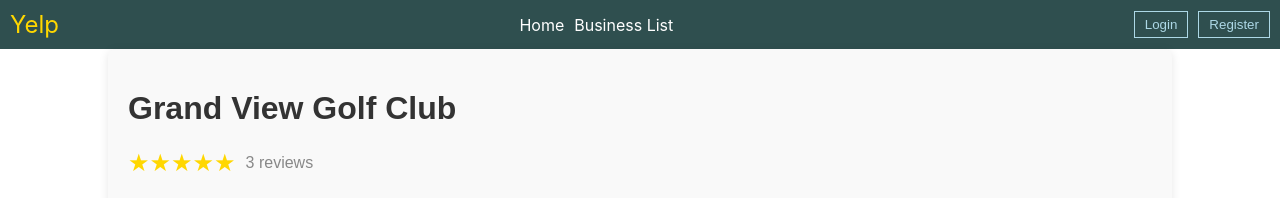
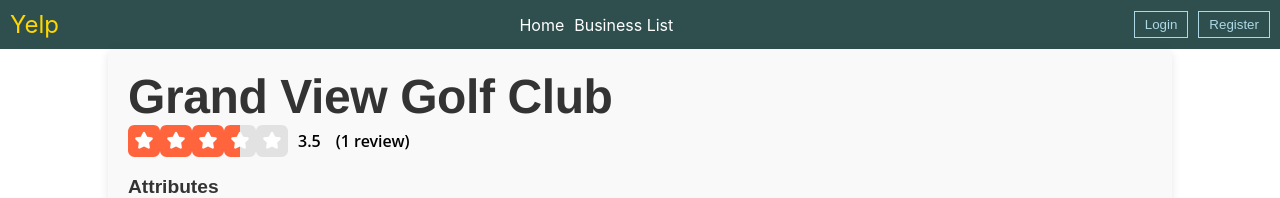
Before and after one commit to KaneZhao/User-Reviews-and-Recommendations-Website, a React (Create React App) app: page /business in a window 1280 px wide. Shown: the top 198 px of the page. Built offline with nearby package versions, Linux system fonts and the light colour scheme.

Commit message:
Add ratings

```diff
--- a/package.json
+++ b/package.json
@@ -3,6 +3,9 @@
   "version": "0.1.0",
   "private": true,
   "dependencies": {
+    "@emotion/react": "^11.13.3",
+    "@emotion/styled": "^11.13.0",
+    "@mui/material": "^6.1.0",
     "@testing-library/jest-dom": "^5.17.0",
     "@testing-library/react": "^13.4.0",
     "@testing-library/user-event": "^13.5.0",
--- a/src/App.js
+++ b/src/App.js
@@ -18,12 +18,12 @@
   open: true,
   categories: ["Active Life", "Golf"],
   city: "Braddock",
-  review_count: 3,
+  review_count: 1,
   name: "Grand View Golf Club",
   neighborhoods: [],
   longitude: -79.8557821,
   state: "PA",
-  stars: 5.0,
+  stars: 3.5,
   latitude: 40.4034049,
   attributes: {
     Parking: {
--- a/src/components/business/BusinessDetails.css
+++ b/src/components/business/BusinessDetails.css
@@ -20,8 +20,24 @@
 }
 
 .business-name {
-  font-size: 2rem;
+  border-collapse: collapse;
+  border-spacing: 0;
+  margin: 0;
+  padding: 0;
+  border: 0;
+  font: inherit;
+  vertical-align: baseline;
+  font-family: "Poppins", "Helvetica Neue", Helvetica, Arial, sans-serif;
+  font-size: 48px;
+  font-weight: 700;
+  letter-spacing: -0.4px;
+  line-height: 56px;
+  word-break: break-word !important;
+  overflow-wrap: break-word !important;
+  display: inline;
+  /*color: #fff;*/
   color: #333;
+  pointer-events: auto;
 }
 
 .business-rating {
@@ -36,8 +52,24 @@
 }
 
 .review-count {
-  font-size: 1rem;
-  color: #888;
+  white-space: nowrap;
+  border-collapse: collapse;
+  border-spacing: 0;
+  /* margin: 0; */
+  margin-left: 10px;
+  margin-right: 5px;
+  padding: 0;
+  border: 0;
+  font: inherit;
+  vertical-align: baseline;
+  font-family: "Open Sans", "Helvetica Neue", Helvetica, Arial, sans-serif;
+  font-size: 16px;
+  font-weight: 600;
+  letter-spacing: 0px;
+  line-height: 24px;
+  color: black;
+  text-align: left;
+  pointer-events: auto;
 }
 
 /* Address and Hours section */
@@ -166,3 +198,21 @@
   color: rgba(110, 112, 114, 1);
   text-align: left;
 }
+
+.business-reviews {
+  pointer-events: none;
+  margin: 0;
+  padding: 0;
+  border: 0;
+  font: inherit;
+  white-space: nowrap;
+  border-color: rgba(235, 235, 235, 1);
+  width: 100%;
+  box-sizing: border-box;
+  display: table-cell;
+  vertical-align: middle;
+  border-collapse: collapse;
+  border-spacing: 0;
+  margin-left: 6px;
+  margin-right: 6px;
+}
--- a/src/components/business/BusinessDetails.js
+++ b/src/components/business/BusinessDetails.js
@@ -17,14 +17,64 @@
     longitude,
   } = business;
 
+  function Star({ filled }) {
+    return (
+      <svg
+        width="32"
+        height="32"
+        viewBox="0 0 32 32"
+        xmlns="http://www.w3.org/2000/svg"
+      >
+        <path
+          // fill="rgba(255,100,61,1)"
+          fill={filled >= 0.5 ? "rgba(255,100,61,1)" : "rgba(200,201,202,0.48)"}
+          opacity="1"
+          d="M6.4 0H16V32H6.4C2.86538 32 0 29.1346 0 25.6V6.4C0 2.86538 2.86538 0 6.4 0Z"
+        ></path>
+        <path
+          // fill="rgba(255,100,61,1)"
+          fill={filled >= 1 ? "rgba(255,100,61,1)" : "rgba(200,201,202,0.48)"}
+          opacity="1"
+          d="M25.6 0C29.1346 0 32 2.86538 32 6.4V25.6C32 29.1346 29.1346 32 25.6 32H16V0H25.6Z"
+        ></path>
+        <path
+          fill="rgba(255,255,255,1)"
+          d="M16 21.3978L20.1518 23.5378C20.3804 23.6557 20.6409 23.697 20.8949 23.6555C21.5489 23.5488 21.9926 22.932 21.8859 22.2779L21.1336 17.668L24.4519 14.3807C24.6346 14.1997 24.7544 13.9647 24.7934 13.7104C24.894 13.0553 24.4445 12.4427 23.7895 12.3421L19.1727 11.6331L17.0717 7.4614C16.956 7.23163 16.7695 7.04513 16.5397 6.92941C15.9478 6.63131 15.2263 6.86949 14.9282 7.4614L12.8272 11.6331L8.21047 12.3421C7.95619 12.3812 7.72118 12.5009 7.54013 12.6837C7.0737 13.1545 7.07727 13.9143 7.54809 14.3807L10.8664 17.668L10.114 22.2779C10.0726 22.5318 10.1139 22.7923 10.2317 23.021C10.5354 23.6101 11.2591 23.8415 11.8482 23.5378L16 21.3978V21.3978Z"
+        />
+      </svg>
+    );
+  }
+
+  function Rating({ rating }) {
+    const stars = [];
+
+    for (let i = 1; i <= 5; i++) {
+      if (i <= rating) {
+        stars.push(<Star key={i} filled={1} />); // Full star
+      } else if (i - rating < 1) {
+        stars.push(<Star key={i} filled={0.5} />); // Half star
+      } else {
+        stars.push(<Star key={i} filled={0} />); // Empty star
+      }
+    }
+
+    return <div style={{ display: "flex" }}>{stars}</div>;
+  }
+
   return (
     <div className="business-container">
       {/* Name Section */}
       <div className="business-name-section">
         <h1 className="business-name">{name}</h1>
         <div className="business-rating">
-          <span className="stars">{"★".repeat(stars)}</span>
-          <span className="review-count">{review_count} reviews</span>
+          <Rating rating={stars} />
+          {/* <span className="stars">{"★".repeat(stars)}</span> */}
+          <div className="business-rating">
+            <span className="review-count">{stars} </span>
+            <span className="review-count">
+              ({review_count} {review_count > 1 ? "reviews" : "review"})
+            </span>
+          </div>
         </div>
       </div>
 
```
Also changed, not shown: 1 other file (tests, documents, lock files or other folders).
